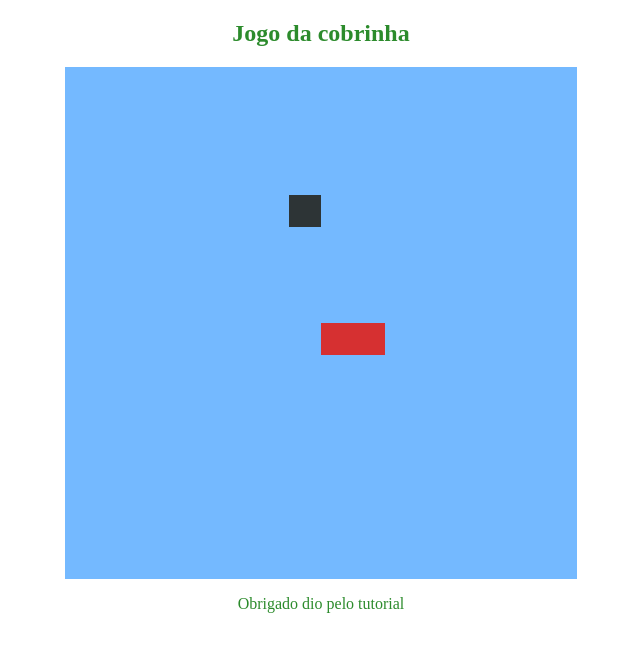
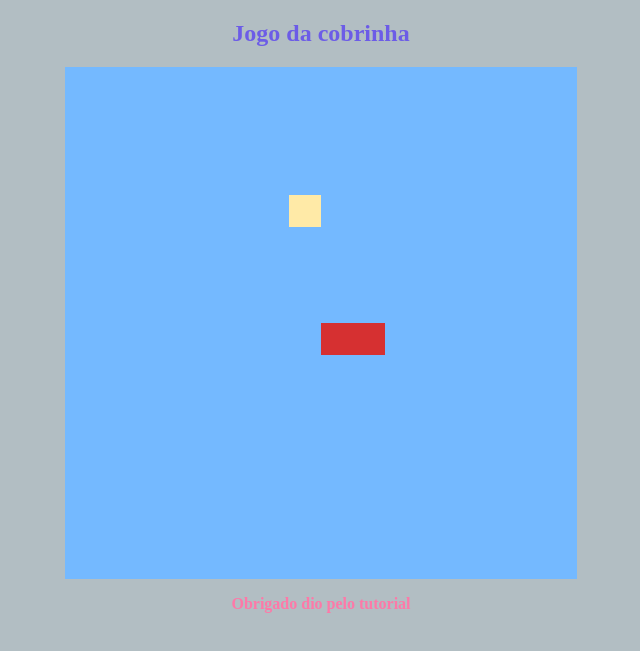
Before and after one commit to megaoy/jogo_cobrinha_clone, a plain HTML site: page index.html in a window 1280 px wide. Shown: the part 113-764 px from the top of the page, without its empty margins (67-707 px from the left). Drawn offline with Linux system fonts and the light colour scheme.

Commit message:
atualizaado estilos

```diff
--- a/css/main.css
+++ b/css/main.css
@@ -5,5 +5,11 @@ body {
     justify-content: center;
     align-items: center;
     flex-direction: column;
-    color: rgb(44, 139, 44);
+    color: #6c5ce7;
+    background-color: #b2bec3;
 }
+footer{
+    display: flex;
+    color: #fd79a8;
+    font-weight: bold;
+}
--- a/js/main.js
+++ b/js/main.js
@@ -37,7 +37,7 @@ function cria_cobra(){
 }
 
 function cria_comida(){
-    context.fillStyle ="#2d3436";
+    context.fillStyle ="#ffeaa7";
     context.fillRect(comida.x,comida.y,box,box);
 }
 
```
